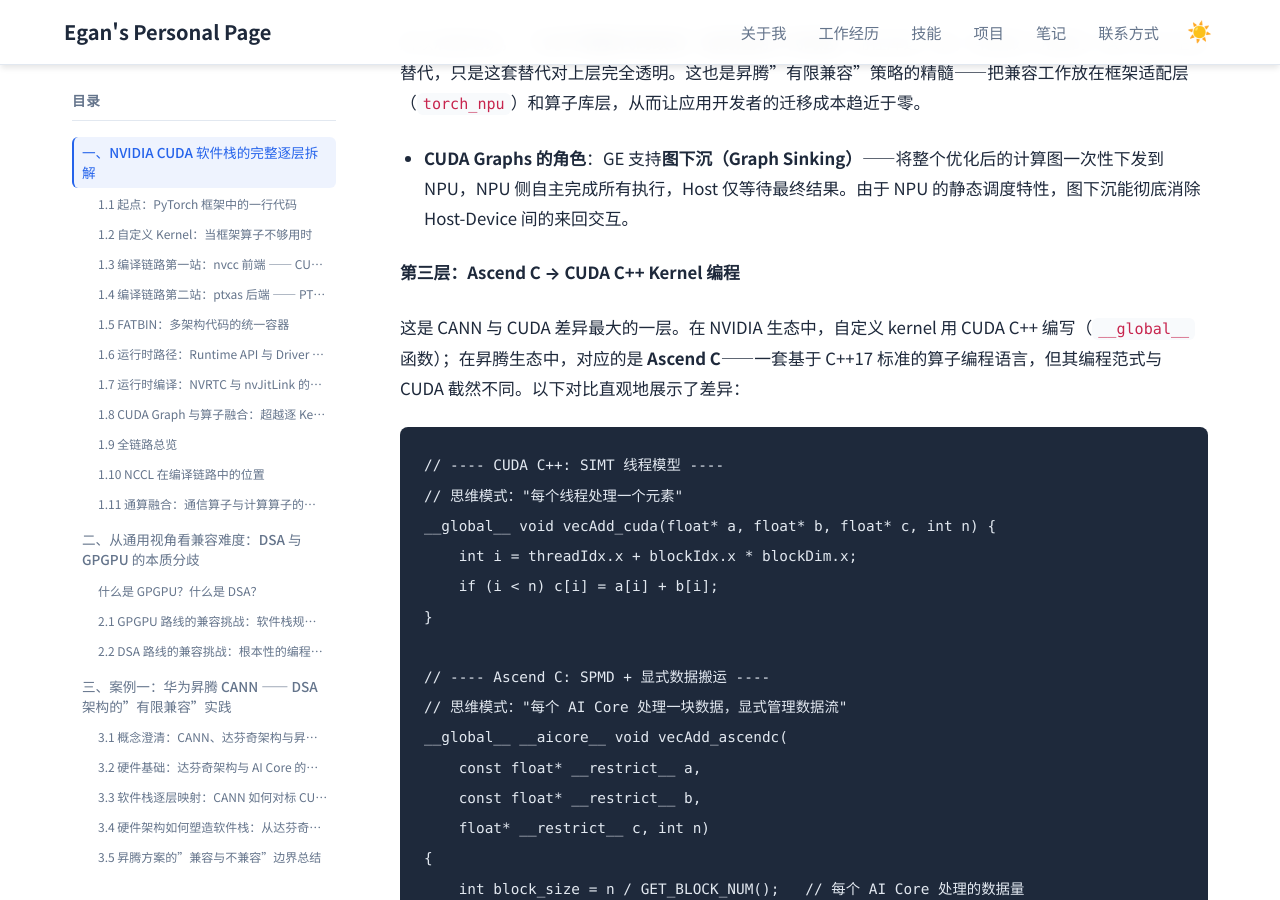
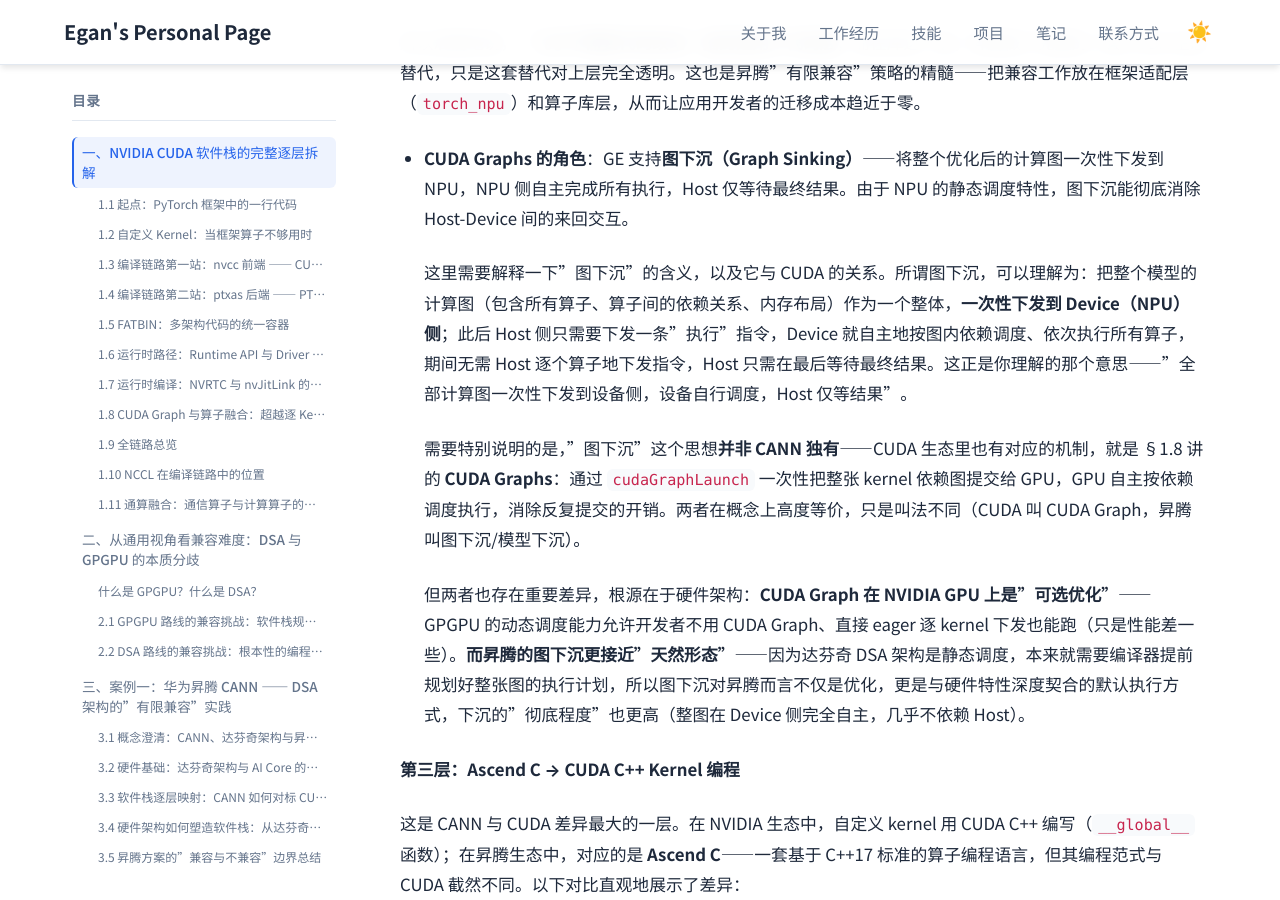
Before and after one commit to Lejun-Hu/Lejun-Hu.github.io, a Jekyll site: the page built from _notes/2026-8-15-cuda-ecosystem-compatibility.md, in a window 1280 px wide and 900 px high, scrolled down 44657 px. Built offline with Jekyll 4.4.1, drawn with Linux system fonts in a browser that asks for light colours; some of the changed text lies outside the part shown.

Commit message:
explain graph sinking and clarify CUDA Graph vs Ascend relationship

```diff
--- a/_notes/2026-8-15-cuda-ecosystem-compatibility.md
+++ b/_notes/2026-8-15-cuda-ecosystem-compatibility.md
@@ -911,6 +911,12 @@ GE（Graph Engine）是 CANN 中最具特色的组件，它同时扮演了 CUDA
 所以准确地说，**"几乎不需要代码改动"指的是用户代码层**；而在库这一层，昇腾做了完整的一套 CUDA 生态替代，只是这套替代对上层完全透明。这也是昇腾"有限兼容"策略的精髓——把兼容工作放在框架适配层（`torch_npu`）和算子库层，从而让应用开发者的迁移成本趋近于零。
 - **CUDA Graphs 的角色**：GE 支持**图下沉（Graph Sinking）**——将整个优化后的计算图一次性下发到 NPU，NPU 侧自主完成所有执行，Host 仅等待最终结果。由于 NPU 的静态调度特性，图下沉能彻底消除 Host-Device 间的来回交互。
 
+  这里需要解释一下"图下沉"的含义，以及它与 CUDA 的关系。所谓图下沉，可以理解为：把整个模型的计算图（包含所有算子、算子间的依赖关系、内存布局）作为一个整体，**一次性下发到 Device（NPU）侧**；此后 Host 侧只需要下发一条"执行"指令，Device 就自主地按图内依赖调度、依次执行所有算子，期间无需 Host 逐个算子地下发指令，Host 只需在最后等待最终结果。这正是你理解的那个意思——"全部计算图一次性下发到设备侧，设备自行调度，Host 仅等结果"。
+
+  需要特别说明的是，"图下沉"这个思想**并非 CANN 独有**——CUDA 生态里也有对应的机制，就是 §1.8 讲的 **CUDA Graphs**：通过 `cudaGraphLaunch` 一次性把整张 kernel 依赖图提交给 GPU，GPU 自主按依赖调度执行，消除反复提交的开销。两者在概念上高度等价，只是叫法不同（CUDA 叫 CUDA Graph，昇腾叫图下沉/模型下沉）。
+
+  但两者也存在重要差异，根源在于硬件架构：**CUDA Graph 在 NVIDIA GPU 上是"可选优化"**——GPGPU 的动态调度能力允许开发者不用 CUDA Graph、直接 eager 逐 kernel 下发也能跑（只是性能差一些）。**而昇腾的图下沉更接近"天然形态"**——因为达芬奇 DSA 架构是静态调度，本来就需要编译器提前规划好整张图的执行计划，所以图下沉对昇腾而言不仅是优化，更是与硬件特性深度契合的默认执行方式，下沉的"彻底程度"也更高（整图在 Device 侧完全自主，几乎不依赖 Host）。
+
 **第三层：Ascend C → CUDA C++ Kernel 编程**
 
 这是 CANN 与 CUDA 差异最大的一层。在 NVIDIA 生态中，自定义 kernel 用 CUDA C++ 编写（`__global__` 函数）；在昇腾生态中，对应的是 **Ascend C**——一套基于 C++17 标准的算子编程语言，但其编程范式与 CUDA 截然不同。以下对比直观地展示了差异：
```
Also changed, not shown: other parts of _notes/2026-8-15-cuda-ecosystem-compatibility.md (+1 -1 lines).
